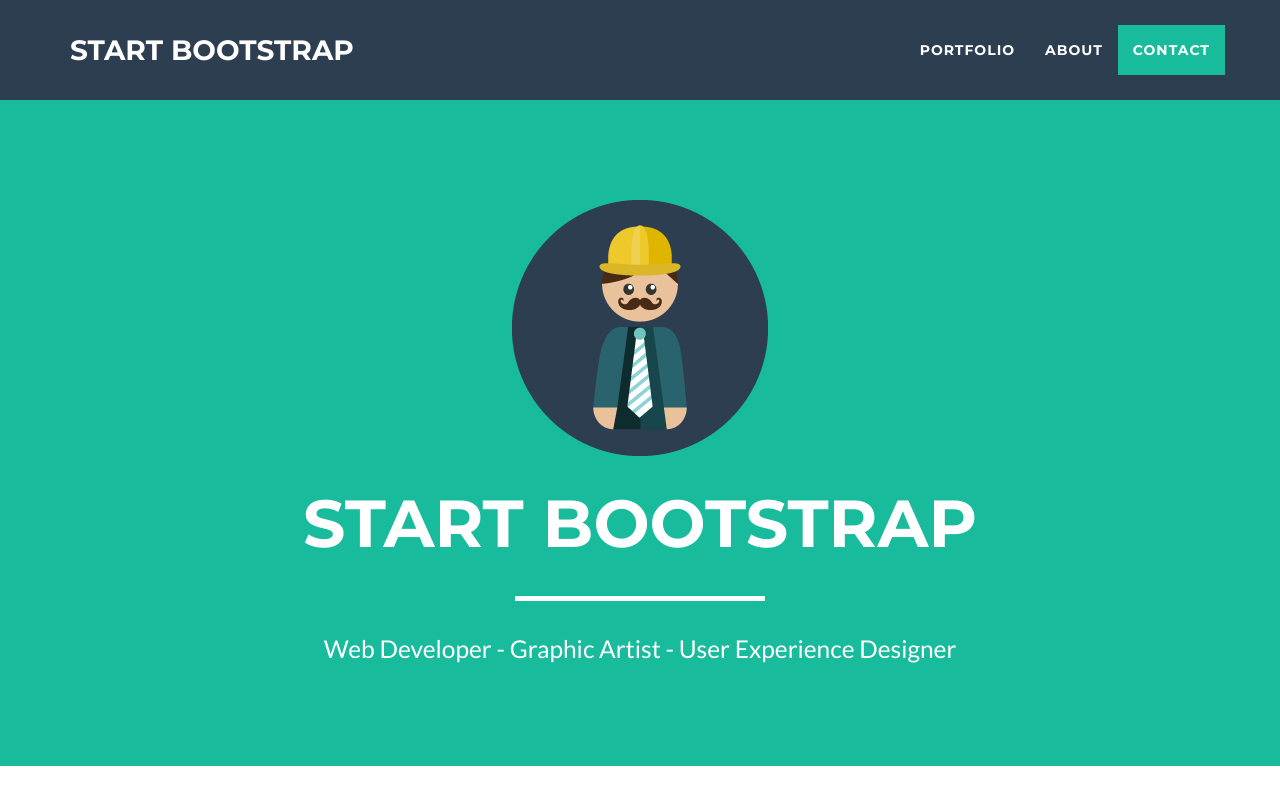
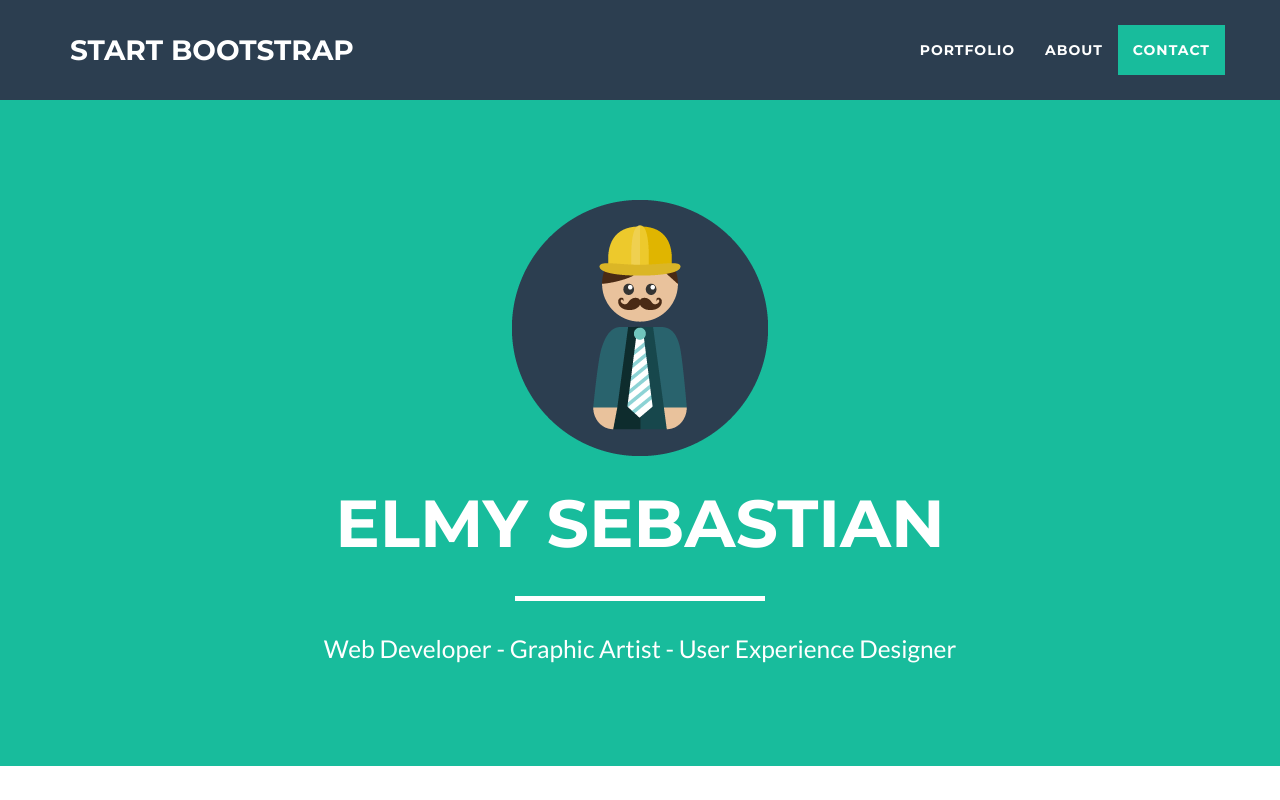
Before and after one commit to elmysebastian/elmysebastian.github.io, a website: page index.html in a window 1280 px wide. Shown: the top 800 px of the page. Drawn offline with nearby package versions, Linux system fonts and the light colour scheme.

Commit message:
Update index.html

```diff
--- a/index.html
+++ b/index.html
@@ -9,7 +9,7 @@
     <meta name="description" content="">
     <meta name="author" content="">
 
-    <title>Freelancer - Start Bootstrap Theme</title>
+    <title>ELMY SEBASTIAN</title>
 
     <!-- Bootstrap Core CSS -->
     <link href="vendor/bootstrap/css/bootstrap.min.css" rel="stylesheet">
@@ -73,7 +73,7 @@
                 <div class="col-lg-12">
                     <img class="img-responsive" src="img/profile.png" alt="">
                     <div class="intro-text">
-                        <span class="name">Start Bootstrap</span>
+                        <span class="name">ELMY SEBASTIAN</span>
                         <hr class="star-light">
                         <span class="skills">Web Developer - Graphic Artist - User Experience Designer</span>
                     </div>
```
